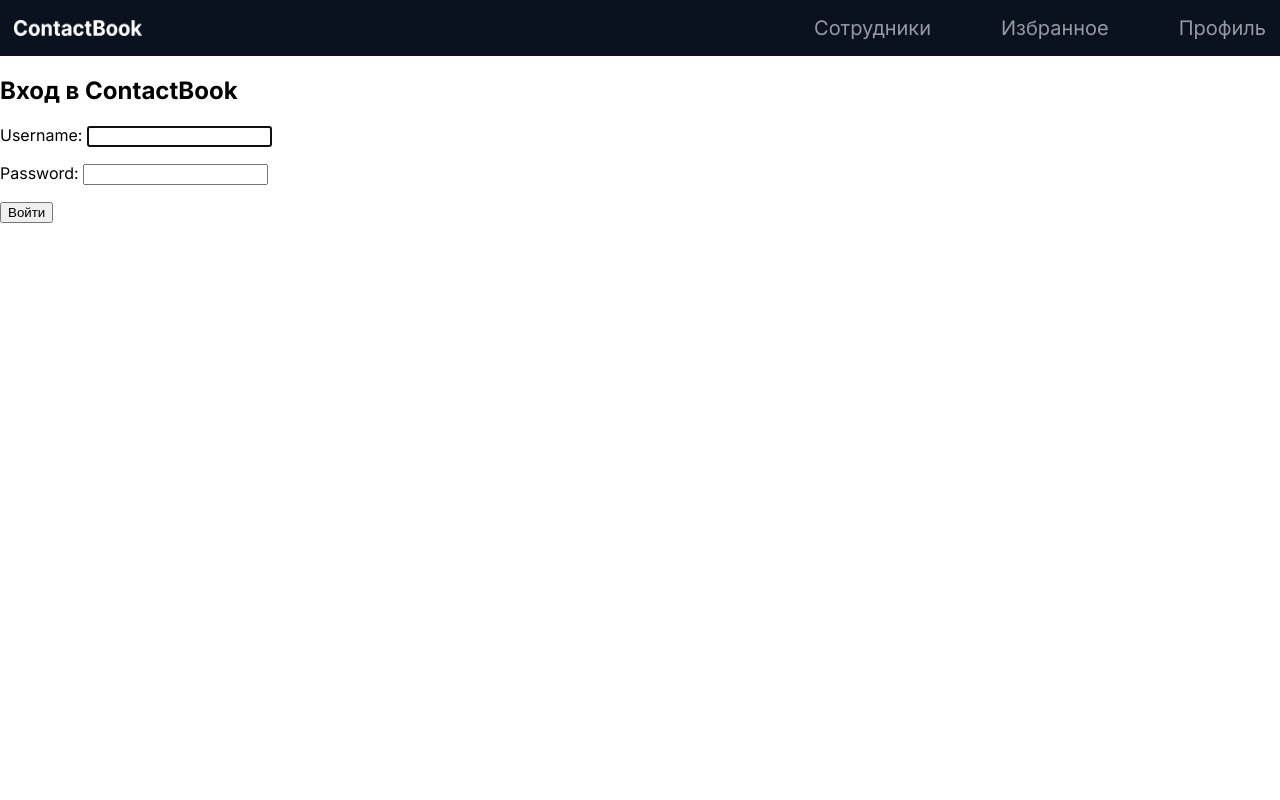
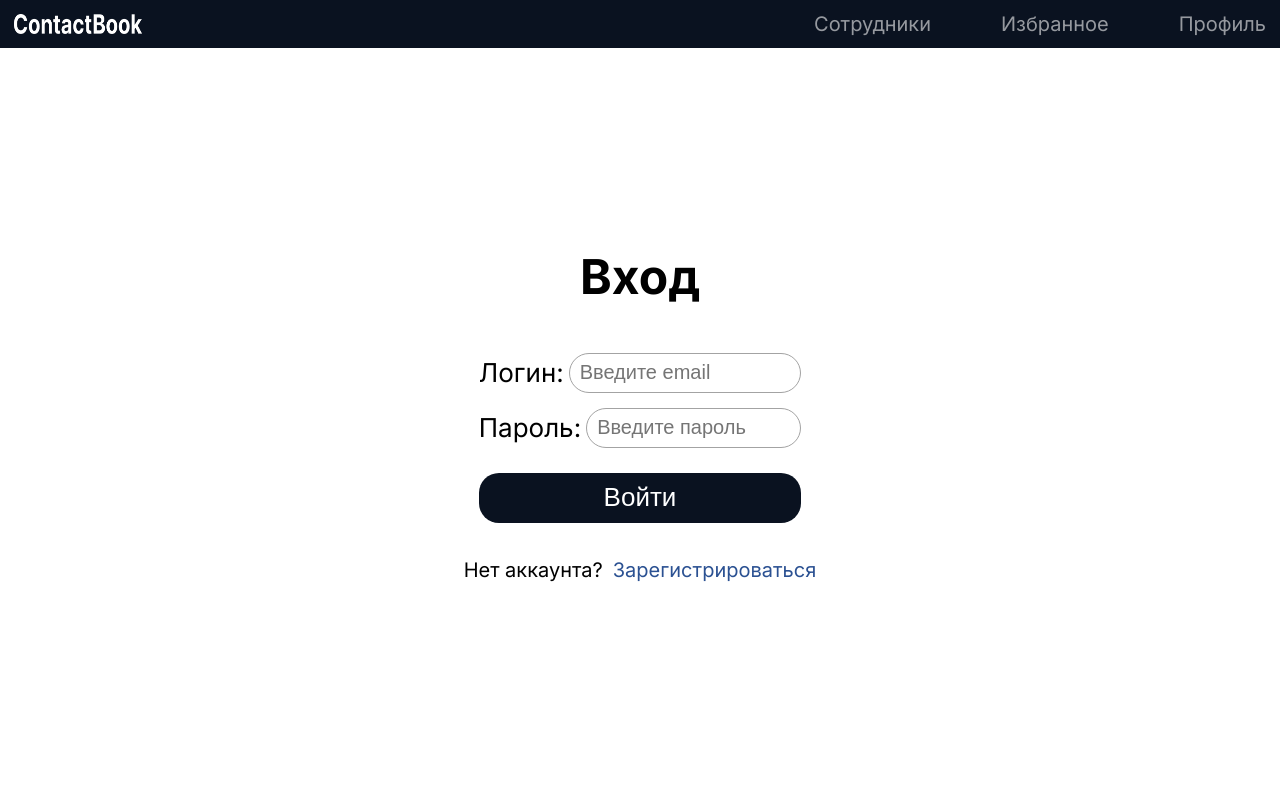
Before and after one commit to mikkixx/ContactBook, a Django app: page /login/ in a window 1280 px wide. Run offline with Django 5.2, Linux system fonts and the light colour scheme.

Commit message:
Добавление шаблонов

```diff
--- a/metanit/ContactBook/static/css/style.css
+++ b/metanit/ContactBook/static/css/style.css
@@ -1,6 +1,6 @@
-body{
+html,body{
     width: 100%;
-    height: 100%;
+    height: 100vh;
     background-color: #ffffff;
     font-family: "Inter", sans-serif;
     padding: 0;
@@ -9,7 +9,7 @@ body{
 
 header{
     width: 100%;
-    height: 10%;
+    height: 6vh;
     background-color: #0a1220;
     display: flex;
     align-items: center;
@@ -18,9 +18,10 @@ header{
 }
 .header{
     width: 80%;
-    height: 41%;
+    height: 100%;
     display: flex;
     justify-content: right;
+    align-items: center;
 }
 .header > ul{
     display: flex;
@@ -47,3 +48,95 @@ header{
     width: 10%;
     height: 41%;
 }
+
+main{
+    width: 100%;
+    height: 90%;
+    display: flex;
+    justify-content: center;
+    align-items: center;
+    flex-direction: column;
+}
+
+.auth-card{
+    width: 40%;
+    height: 40%;
+    display: flex;
+    justify-content: center;
+    align-items: center;
+    flex-direction: column;
+}
+
+.form{
+    width: 100%;
+    height: 100%;
+    display: flex;
+    flex-direction: column;
+    justify-content: center;
+    align-items: center;
+    gap: 15px;
+}
+
+.form > h1{
+    font-size: 48px;
+}
+
+form{
+    width: 90%;
+}
+
+.row{
+    width: 70%;
+    display: flex;
+    flex-direction: row;
+    justify-content: right;
+    align-items: center;
+    gap: 5px;
+}
+.row > input{
+    width: 100%;
+    height: 28px;
+    border: solid 1px rgb(163, 163, 163);
+    background-color: white;
+    border-radius: 20px;
+    font-size: 20px;
+    padding: 5px 10px;
+}
+.row > input:focus{
+    box-shadow: 0 0 10px rgba(9, 23, 75, 0.494);
+    border: solid 1px transparent;
+    outline: none;
+}
+.row > label{
+    font-size: 26px;
+}
+
+.form > button{
+    width: 70%;
+    height: 50px;
+    background-color: #0a1220;
+    color: white;
+    font-size: 26px;
+    border-radius: 20px;
+    margin-top: 10px;
+    transition: all 0.2s ease;
+    border: none;
+}
+.form > button:hover{
+    background-color: #213659;
+    color: white;
+    transform: scale(1.05);
+}
+
+.link{
+    display: flex;
+    flex-direction: row;
+    align-items: center;
+    justify-content: center;
+    gap: 10px;
+    font-size: 20px;
+}
+.link > a{
+    text-decoration: none;
+    color:#2b5192;
+}
--- a/metanit/ContactBook/templates/base.html
+++ b/metanit/ContactBook/templates/base.html
@@ -34,7 +34,7 @@
         </nav>
     </header>
 
-    <div class="container">
+    <main>
         {% if messages %}
             {% for message in messages %}
                 <div class="alert alert-{{ message.tags }}">{{ message }}</div>
@@ -42,6 +42,6 @@
         {% endif %}
 
         {% block content %}{% endblock %}
-    </div>
+    </main>
 </body>
 </html>
--- /dev/null
+++ b/metanit/ContactBook/templates/contactbook/employee_list.html
@@ -0,0 +1,6 @@
+{% extends "base.html" %}
+{% block title %}Список сотрудников{% endblock %}
+
+{% block content %}
+
+{% endblock %}
--- a/metanit/ContactBook/templates/contactbook/login.html
+++ b/metanit/ContactBook/templates/contactbook/login.html
@@ -2,14 +2,19 @@
 {% block title %}Вход в систему{% endblock %}
 
 {% block content %}
-<div class="auth-wrapper">
-    <div class="auth-card">
-        <h2>Вход в ContactBook</h2>
-
-        <form method="post" action="{% url 'contactbook:login' %}">
-            {% csrf_token %}
-
-            {{ form.as_p }}
+<div class="auth-card">
+    <form method="post" action="{% url 'contactbook:login' %}">
+        {% csrf_token %}
+        <div class="form">
+            <h1>Вход</h1>
+            <div class="row">
+                <label for="login">Логин: </label>
+                <input type="email" placeholder="Введите email" id="login" name="username" required>
+            </div>
+            <div class="row">
+                <label for="pass">Пароль:</label>
+                <input type="password" placeholder="Введите пароль" id="pass" name="password" required>
+            </div>
 
             {% if form.non_field_errors %}
                 <div class="error-box">
@@ -17,8 +22,12 @@
                 </div>
             {% endif %}
 
-            <button type="submit" class="btn-auth">Войти</button>
-        </form>
-    </div>
+            <button type="submit" href="{% url 'contactbook:employee_list' %}">Войти</button>
+            <div class="link">
+                <p>Нет аккаунта?</p>
+                <a href="{% url 'contactbook:register' %}">Зарегистрироваться</a>
+            </div>
+        </div>
+    </form>
 </div>
 {% endblock %}
--- /dev/null
+++ b/metanit/ContactBook/templates/contactbook/register.html
@@ -0,0 +1,6 @@
+{% extends "base.html" %}
+{% block title %}Регистрация{% endblock %}
+
+{% block content %}
+
+{% endblock %}
--- a/metanit/ContactBook/urls.py
+++ b/metanit/ContactBook/urls.py
@@ -6,6 +6,7 @@ app_name = 'contactbook'
 
 urlpatterns = [
     path('login/', auth_views.LoginView.as_view(template_name='contactbook/login.html'), name='login'),
+    path('register/', views.register, name='register'),
     path('logout/', auth_views.LogoutView.as_view(next_page='contactbook:employee_list'), name='logout'),
 
     path('', views.employee_list, name='employee_list'),
```
Also changed, not shown: metanit/ContactBook/views.py (+92 -16 lines), metanit/db.sqlite3.
